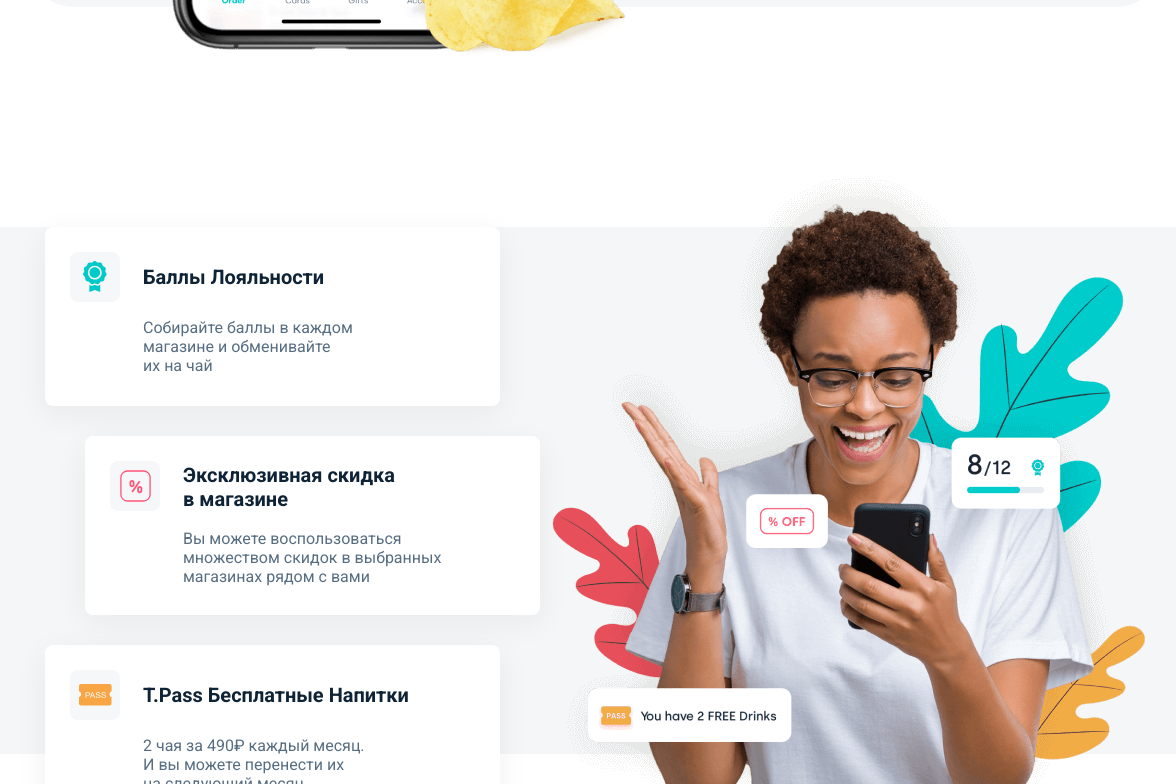
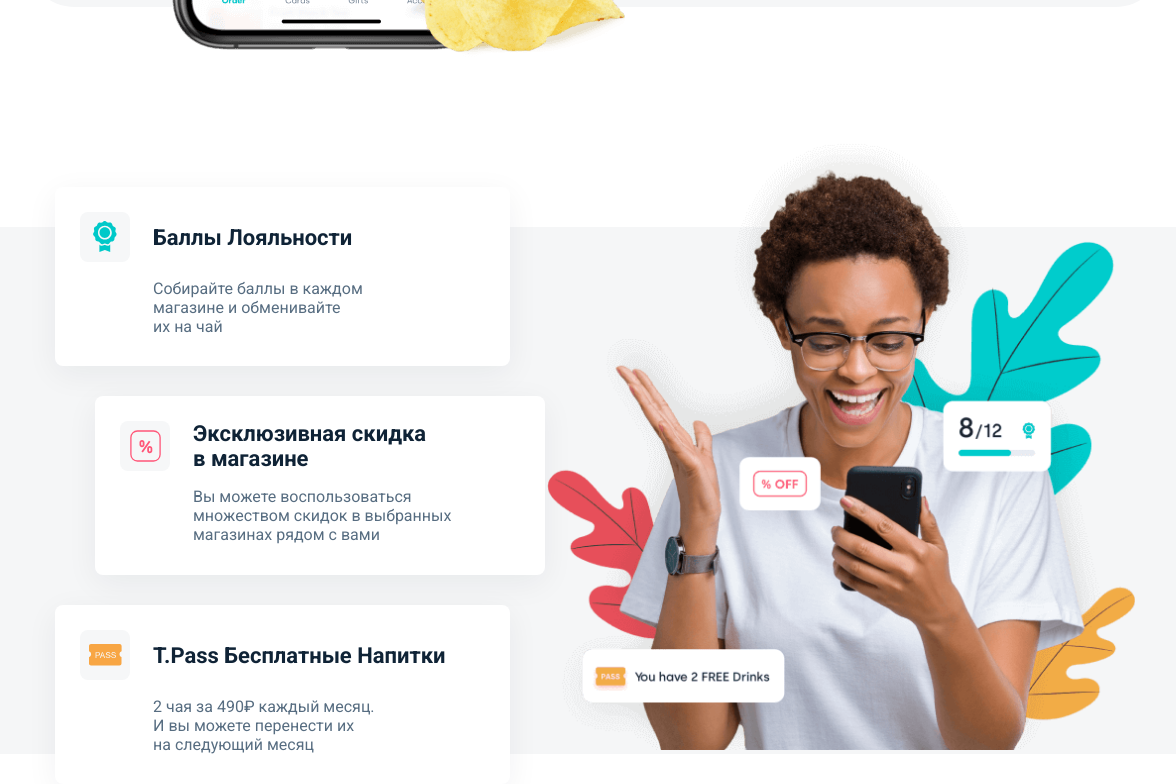
Before and after one commit to alexanderVLG/site_for_app, a React (Create React App) app: page / in a window 1536 px wide. Shown: the part 1780-2564 px from the top of the page, without its empty margins (173-1349 px from the left). Built offline with nearby package versions, Linux system fonts and the light colour scheme.

Commit message:
Адаптировал карточки лояльности для мобильных

```diff
--- a/src/styles/ExplainSection3.css
+++ b/src/styles/ExplainSection3.css
@@ -2,13 +2,13 @@
   max-width: 1440px;
   margin: 0 auto;
   margin-bottom: 50px;
-  background-color: var(--light_gray);
 }
 
 .explain__container3 {
   display: flex;
   flex-direction: column;
   align-items: center;
+  background-color: var(--light_gray);
 }
 
 @media (min-width: 1024px) {
@@ -25,19 +25,17 @@
 }
 
 @media (min-width: 1440px) {
-  .explain__section3 {
-    margin-bottom: 180px;
-    height: 527px;
-  }
 
   .explain__container3 {
     align-items: flex-end;
     justify-content: space-between;
-    margin: 0 170px;
+    padding-left: 170px;
+    padding-right: 170px;
+    margin-bottom: 180px;
+    height: 527px;
 
   }
 
   .section3__img {
-    margin-top: -100px;
   }
 }
--- a/src/styles/ExplainSection4.css
+++ b/src/styles/ExplainSection4.css
@@ -13,6 +13,11 @@
   padding: 60px 20px;
   background-color: var(--light_gray);
   border-radius: 50px;
+}
+
+.section4__img {
+  max-width: 100%;
+  height: auto;
 }
 
 .explain__container4 h3:first-child {
--- a/src/styles/LoyaltyCards.css
+++ b/src/styles/LoyaltyCards.css
@@ -1,27 +1,33 @@
+.loyalty__card--container {
+  display: flex;
+  flex-direction: column;
+  row-gap: 30px;
+}
+
 .loyalty__card {
-  display: none;
+  display: flex;
   flex-wrap: wrap;
-  padding: 25px 31px 43px 25px;
-  max-width: 455px;
-  height: 179px;
+  padding: 27px 10px;
+  max-width: 300px;
+  height: 159px;
   background-color: var(--white);
   border-radius: 8px;
   box-shadow: 0px 8px 32px rgba(15, 35, 54, 0.06);
 }
 
 .loyalty__card h3  {
-  font-size: 1.25rem;
+  font-size: 1rem;
   font-weight: 700;
   color: var(--dark_blue);
 }
 
 .loyalty__card--container .loyalty__card:nth-child(2) h3 {
-  padding: 2px 0;
+  padding: 8px 0;
 }
 
 .loyalty__card--container .loyalty__card:first-child h3,
 .loyalty__card--container .loyalty__card:last-child h3 {
-  padding: 13px 0;
+  padding: 15px 0;
 }
 
 .explain__section3 img {
@@ -31,7 +37,7 @@
 
 .img__container {
   display: flex;
-  margin-right: 23px;
+  margin-right: 10px;
   width: 50px;
   height: 50px;
   border-radius: 8px;
@@ -39,27 +45,44 @@
 }
 
 .loyalty__card p {
-  padding-left: 73px;
+  padding-left: 60px;
+  font-size: .75rem;
   color: var(--dark_gray);
 }
 
+
 @media (min-width: 479px) {
-  .loyalty__card--container {
-    display: flex;
-    flex-direction: column;
-    gap: 30px;
+  .loyalty__card {
+    padding: 25px 31px 43px 25px;
+    max-width: 455px;
+    height: 179px;
   }
 
-  .loyalty__card {
-    display: flex;
+  .loyalty__card h3  {
+    font-size: 1.375rem;
+  }
+
+  .loyalty__card--container .loyalty__card:nth-child(2) h3 {
+    padding: 0;
+  }
+
+  .loyalty__card--container .loyalty__card:first-child h3,
+  .loyalty__card--container .loyalty__card:last-child h3 {
+    padding: 13px 0;
+}
+
+  .img__container {
+    margin-right: 23px;
+  }
+
+  .loyalty__card p {
+    padding-left: 73px;
+    font-size: 1rem;
   }
 }
 
 @media (min-width:1440px) {
-  .test {
-    margin-top: -100px;
 
-  }
   .loyalty__card--container {
     gap: 0;
   }
```
Also changed, not shown: 6 other files (tests, documents, lock files or other folders).
